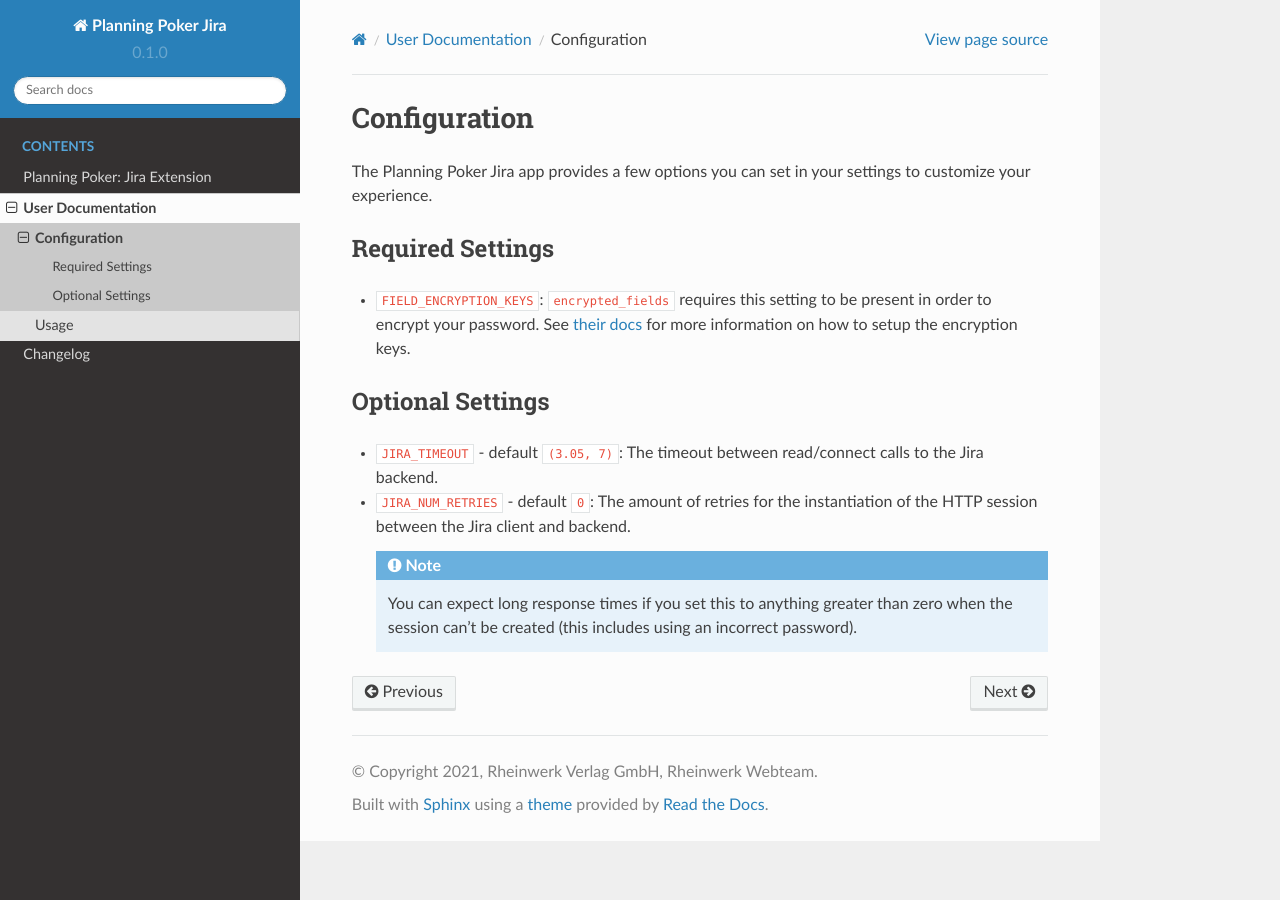
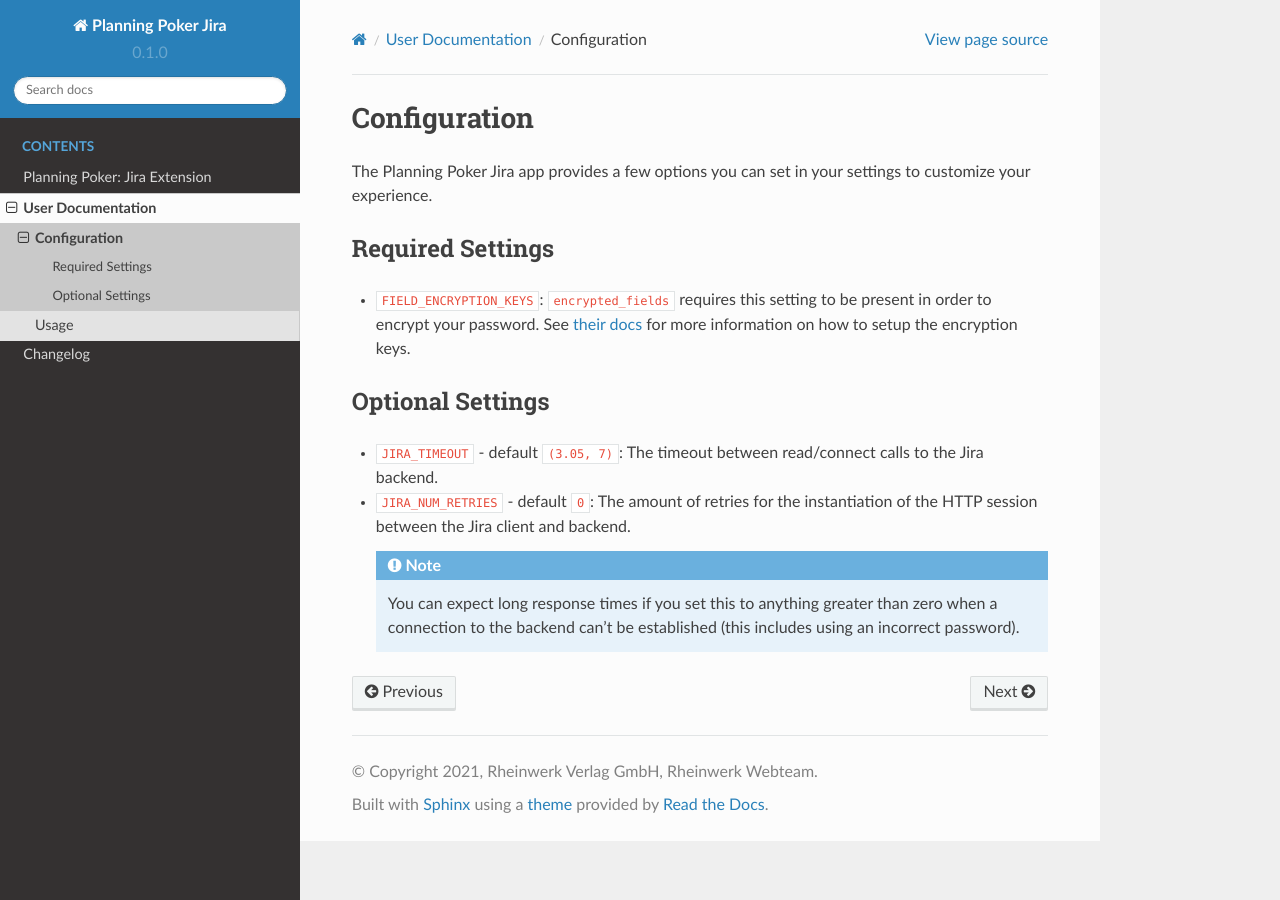
Before and after one commit to rheinwerk-verlag/planning-poker-jira, a Sphinx documentation site: the page built from docs/user_docs/configuration.rst, in a window 1280 px wide. Built offline with Sphinx 7.4.7 and the Read the Docs theme 2.0.0, drawn with Linux system fonts in a browser that asks for light colours.

Commit message:
FIAE-174: Rephrased the note to make it more clear when a long response time can be expected.

```diff
--- a/docs/user_docs/configuration.rst
+++ b/docs/user_docs/configuration.rst
@@ -18,5 +18,5 @@
   the Jira client and backend.
 
   .. note::
-     You can expect long response times if you set this to anything greater than zero when the session can't be created
-     (this includes using an incorrect password).
+     You can expect long response times if you set this to anything greater than zero when a connection to the backend
+     can't be established (this includes using an incorrect password).
```
